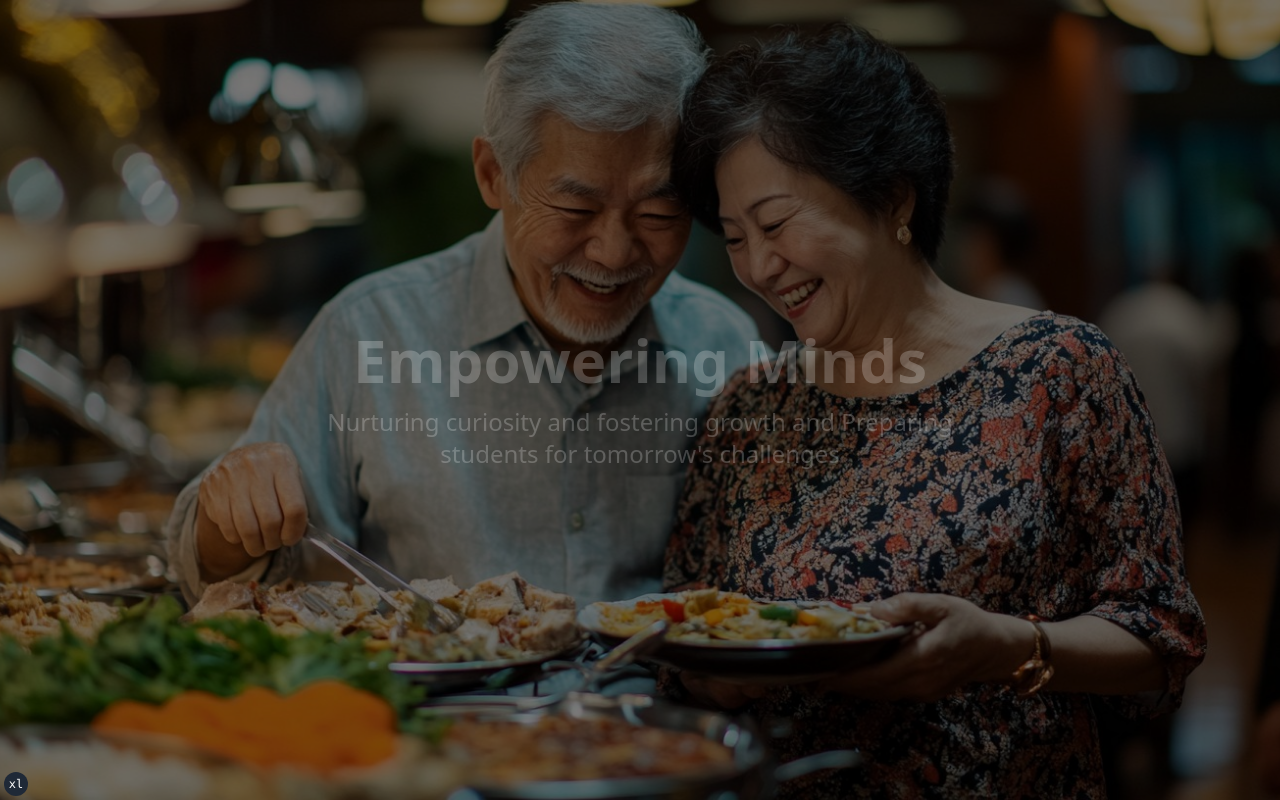
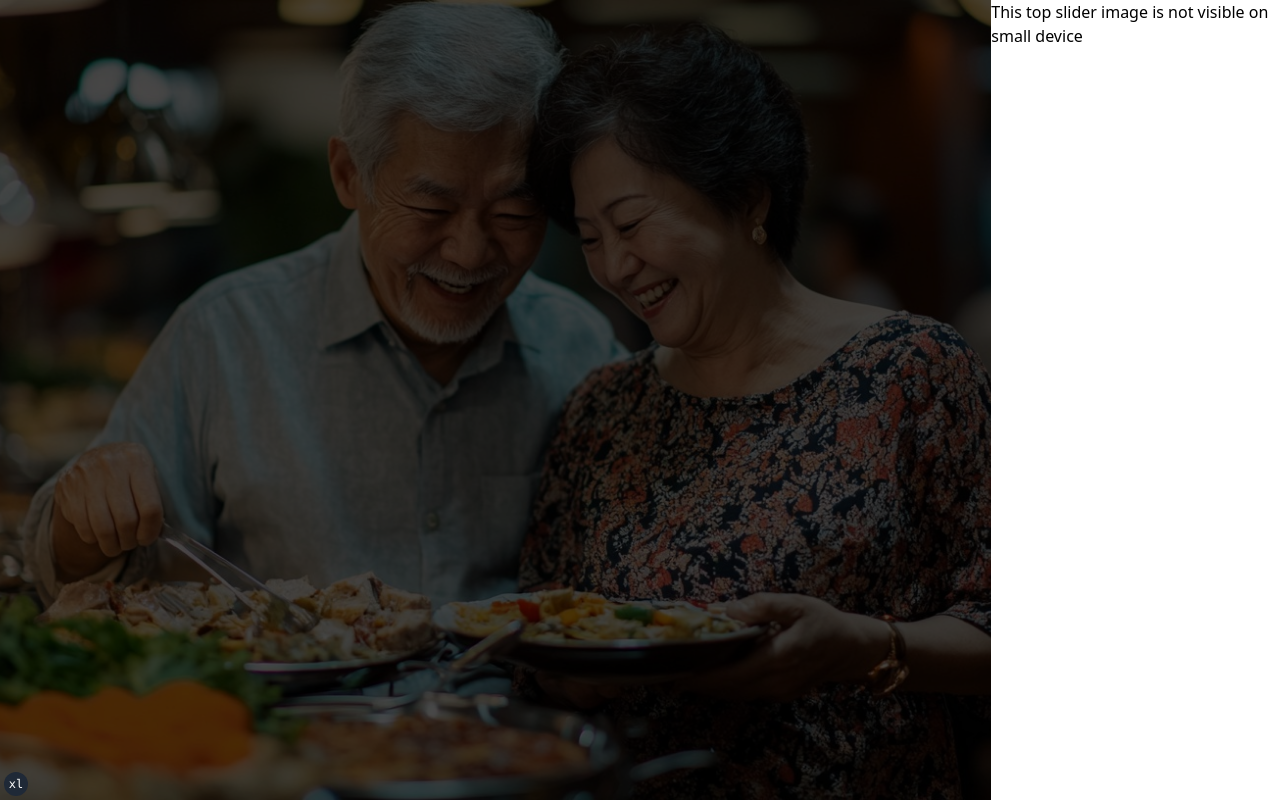
Before and after one commit to leconstantin/openTb, a Next.js app: page / in a window 1280 px wide. Built offline with nearby package versions, Linux system fonts and the light colour scheme.

Commit message:
change visibility of hero section

```diff
--- a/src/app/layout.tsx
+++ b/src/app/layout.tsx
@@ -3,6 +3,7 @@ import { Geist, Geist_Mono } from "next/font/google";
 import "./globals.css";
 import { ThemeProvider } from "@/components/theme-provider";
 import { TailwindIndicator } from "@/components/tailwind-indicator";
+import { siteConfig } from "@/config/site";
 
 const geistSans = Geist({
   variable: "--font-geist-sans",
@@ -16,10 +17,10 @@ const geistMono = Geist_Mono({
 
 export const metadata: Metadata = {
   title: {
-    default: "",
-    template: "",
+    default: siteConfig.name,
+    template: `%s | ${siteConfig.name}`,
   },
-  description: "Generated by create next app",
+  description: siteConfig.description,
 };
 
 export default function RootLayout({
--- a/src/app/page.tsx
+++ b/src/app/page.tsx
@@ -3,7 +3,10 @@ import Hero from "@/features/home/hero";
 export default function Home() {
   return (
     <main>
-      <Hero />
+      <div className="hidden md:flex">
+        <Hero />
+        This top slider image is not visible on small device
+      </div>
     </main>
   );
 }
--- /dev/null
+++ b/src/config/home.ts
@@ -0,0 +1,20 @@
+export const heroContent = [
+  {
+    title: "Your Journey to Comfort and Flavor Starts Here",
+    subtitle:
+      "Find your perfect stay or reserve a table at your favorite restaurant in just a few clicks. We’re here to make every experience unforgettable.",
+    image: "/hero_a.jpg",
+  },
+  {
+    title: "Discover, Book, and Indulge with Ease",
+    subtitle:
+      "From cozy stays to delightful dining experiences, we've made booking simple and stress-free. Explore top-rated hotels and restaurants near you or around the world, all in one friendly platform.🖐️",
+    image: "/hero_b.jpg",
+  },
+  {
+    title: "Stay, Dine, and Smile",
+    subtitle:
+      "Effortlessly book the best hotels and restaurants tailored to your taste. Wherever you go, comfort and flavor await.",
+    image: "/hero_c.jpg",
+  },
+];
--- /dev/null
+++ b/src/config/site.ts
@@ -0,0 +1,6 @@
+export const siteConfig = {
+  name: "OnRes",
+  description:
+    "An open source application built using the new router, server components and everything new in Next.js 15.",
+  url: "https://open-tb.vercel.app",
+};
--- a/src/features/home/hero.tsx
+++ b/src/features/home/hero.tsx
@@ -2,26 +2,7 @@
 
 import { useState, useEffect } from "react";
 import Image from "next/image";
-
-const heroContent = [
-  {
-    title: "Empowering Minds",
-    subtitle:
-      "Nurturing curiosity and fostering growth and Preparing students for tomorrow's challenges",
-    image: "/hero_a.jpg",
-  },
-  {
-    title: "Building Futures",
-    subtitle:
-      " Meeting the needs of young people through quality, christian and education. Together we can. 🖐️",
-    image: "/hero_b.jpg",
-  },
-  {
-    title: "Inspiring Excellence",
-    subtitle: "Encouraging students to reach their full potential",
-    image: "/hero_c.jpg",
-  },
-];
+import { heroContent } from "@/config/home";
 
 export default function Hero() {
   const [currentIndex, setCurrentIndex] = useState(0);
@@ -54,9 +35,9 @@ export default function Hero() {
           }`}
         />
       ))}
-      <div className="absolute inset-0 bg-black bg-opacity-50 flex flex-col items-center justify-center">
+      <div className="absolute inset-0 bg-black bg-opacity-70 flex flex-col items-center justify-center">
         <div
-          className={`text-center transition-opacity duration-1000 ${
+          className={`text-center transition-opacity duration-1000 max-w-3xl mx-auto ${
             isTransitioning ? "opacity-0" : "opacity-100"
           }`}
         >
```
